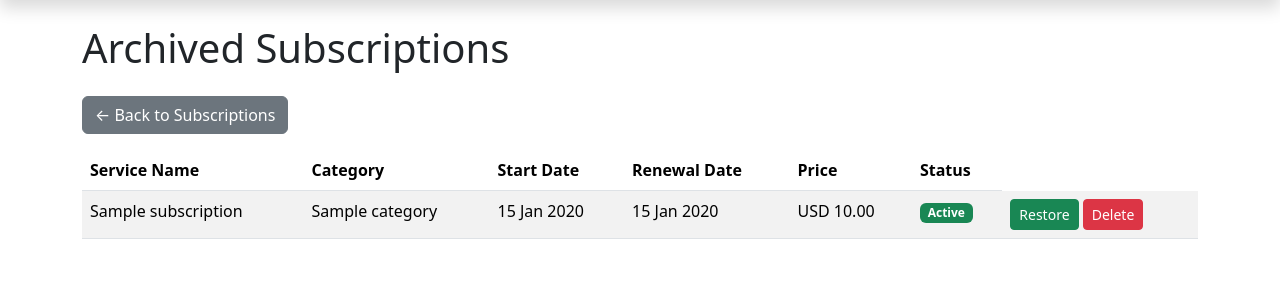
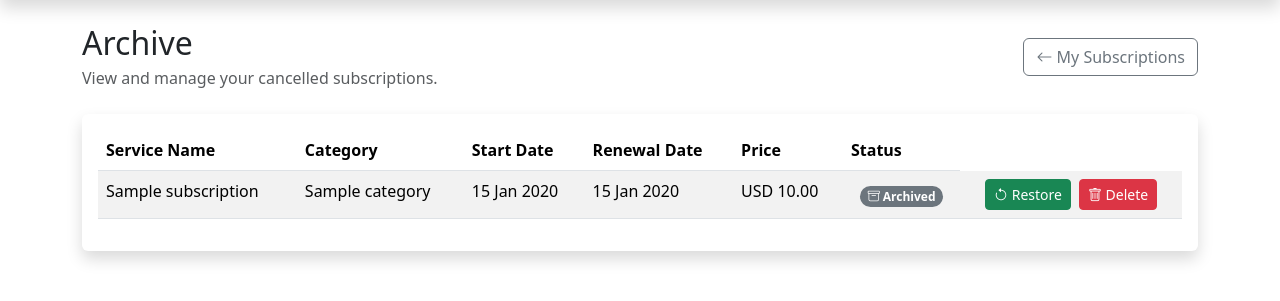
Before and after one commit to SantanuDPaul/Renewly, a Django app: template subscriptions/templates/subscriptions/archive.html in a window 1280 px wide. Shown: the part 56-357 px from the top of the page. Run offline with Django 5.2, Linux system fonts and the light colour scheme; tables that the repository leaves empty hold one stand-in row (values such as "Sample post"); the template is opened without the code that fills it: values that come from a table or form of the project are taken from there, most other values are stand-ins (such as "Sample title", 1, 10 or a date in 2020).

Commit message:
Complete Renewly v1 Django application

```diff
--- a/subscriptions/templates/subscriptions/archive.html
+++ b/subscriptions/templates/subscriptions/archive.html
@@ -3,15 +3,29 @@
 {% block content %}
 
 
-<h1 class="mb-4">
-    Archived Subscriptions
-</h1>
+<div class="d-flex justify-content-between align-items-center mb-4">
 
-<a href="{% url 'subscription_list' %}" class="btn btn-secondary mb-3">
-    ← Back to Subscriptions
+    <div>
+        <h2 class="mb-1">
+            Archive
+        </h2>
+
+        <p class="text-muted mb-0">
+            View and manage your cancelled subscriptions.
+        </p>
+    </div>
+
+    <a href="{% url 'subscription_list' %}" class="btn btn-outline-secondary">
+        <i class="bi bi-arrow-left"></i>
+        My Subscriptions
     </a>
 
+</div>
+
 {% if subscriptions %}
+<div class="card shadow border-0">
+    <div class="card-body">
+        <div class="table-responsive">
             <table class="table table-striped table-hover">
                 <thead>
                     <tr>
@@ -31,51 +45,59 @@
                         <td>{{ subscription.start_date|date:"d M Y" }}</td>
                         <td>{{ subscription.renewal_date|date:"d M Y" }}</td>
                         <td>{{ subscription.currency }} {{ subscription.price }}</td>
-            <td>
-                {% if subscription.status == "CANCELLED" %}
-                <span class="badge bg-secondary">
-                    Cancelled
+                        <td class="text-center align-middle">
+                            <span class="badge rounded-pill bg-secondary">
+                                <i class="bi bi-archive"></i>
+                                Archived
                             </span>
-                {% elif subscription.renewal_date < today %} <span class="badge bg-danger">
-                    Expired
-                    </span>
-                    {% elif subscription.renewal_date == today %}
-                    <span class="badge bg-danger">
-                        Due Today
-                    </span>
-                    {% elif subscription.renewal_date <= soon %} <span class="badge bg-warning text-dark">
-                        Due Soon
-                        </span>
-                        {% else %}
-                        <span class="badge bg-success">
-                            Active
-                        </span>
-                        {% endif %}
                         </td>
-            <td>
-                <form method="post" action="{% url 'restore_subscription' id=subscription.id %}" class="d-inline">
+                        <td class="text-center align-middle">
+
+                            <div class="d-flex gap-2 flex-wrap justify-content-center">
+
+                                <form method="post" action="{% url 'restore_subscription' id=subscription.id %}">
                                     {% csrf_token %}
+
                                     <button type="submit" class="btn btn-success btn-sm">
+
+                                        <i class="bi bi-arrow-counterclockwise"></i>
                                         Restore
+
                                     </button>
+
                                 </form>
-                <a href="{% url 'delete_subscription' id=subscription.id %}" class="btn btn-danger btn-sm">
+
+                                <a href="{% url 'delete_subscription' id=subscription.id %}"
+                                    class="btn btn-danger btn-sm">
+
+                                    <i class="bi bi-trash"></i>
                                     Delete
+
                                 </a>
+
+                            </div>
+
                         </td>
-
                     </tr>
                     {% endfor %}
                 </tbody>
             </table>
-
+        </div>
 
         {% else %}
 
-<div class="alert alert-info">
-    No archived subscriptions found.
+        <div class="alert alert-light border text-center">
+
+            <h5>No Archived Subscriptions</h5>
+
+            <p class="mb-0 text-muted">
+                Cancelled subscriptions will appear here.
+            </p>
+
         </div>
 
+    </div>
+</div>
 {% endif %}
 
 
--- a/subscriptions/templates/subscriptions/subscription_list.html
+++ b/subscriptions/templates/subscriptions/subscription_list.html
@@ -121,7 +121,7 @@
         {% if subscriptions %}
         <div class="table-responsive">
             <table class="table table-hover">
-                <thead class="table-light">
+                <thead>
                     <tr>
                         <th>Service Name</th>
                         <th>Category</th>
```
Also changed, not shown: subscriptions/templates/subscriptions/history.html (+38 -24 lines). Lines whose indentation alone changed are shown as unchanged.
